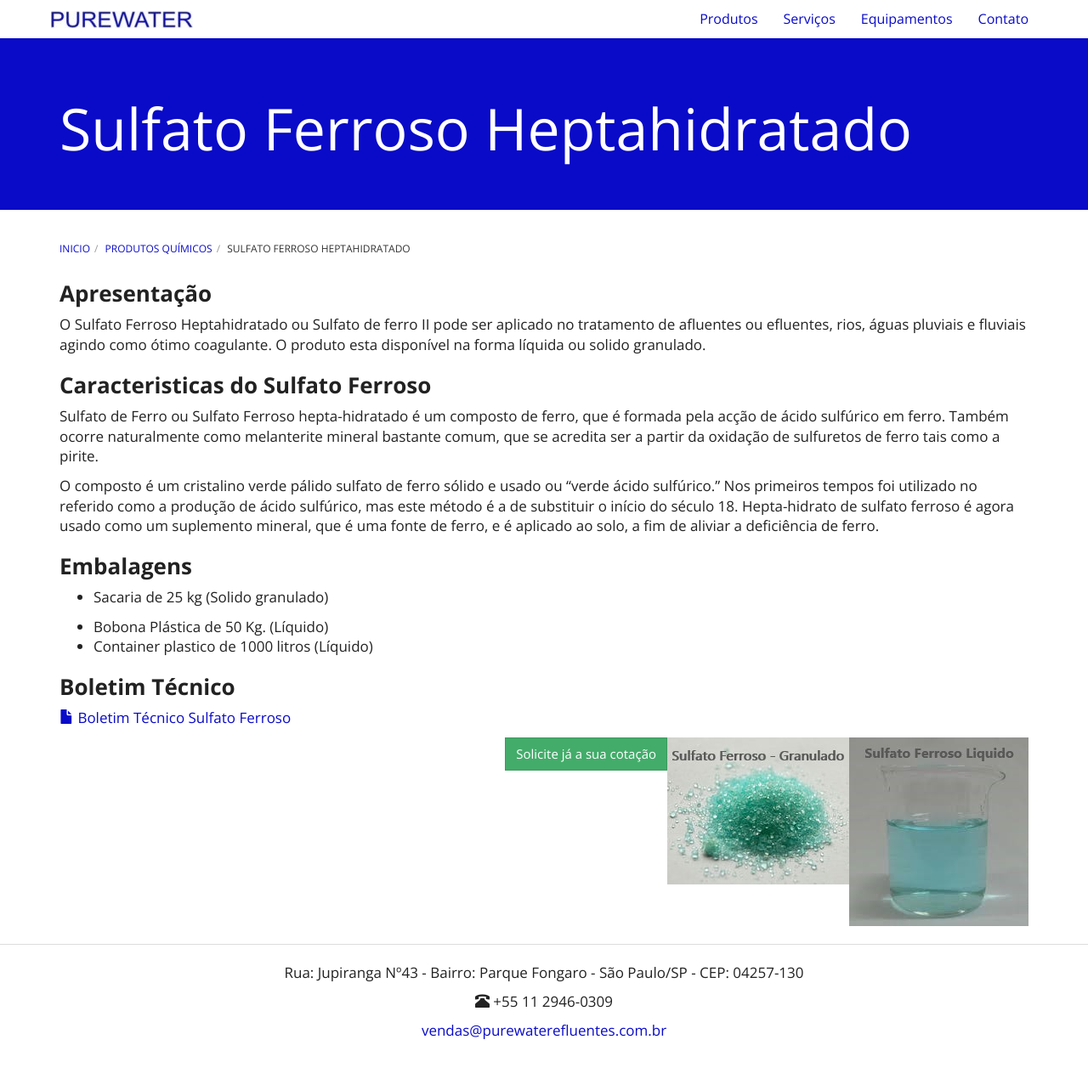
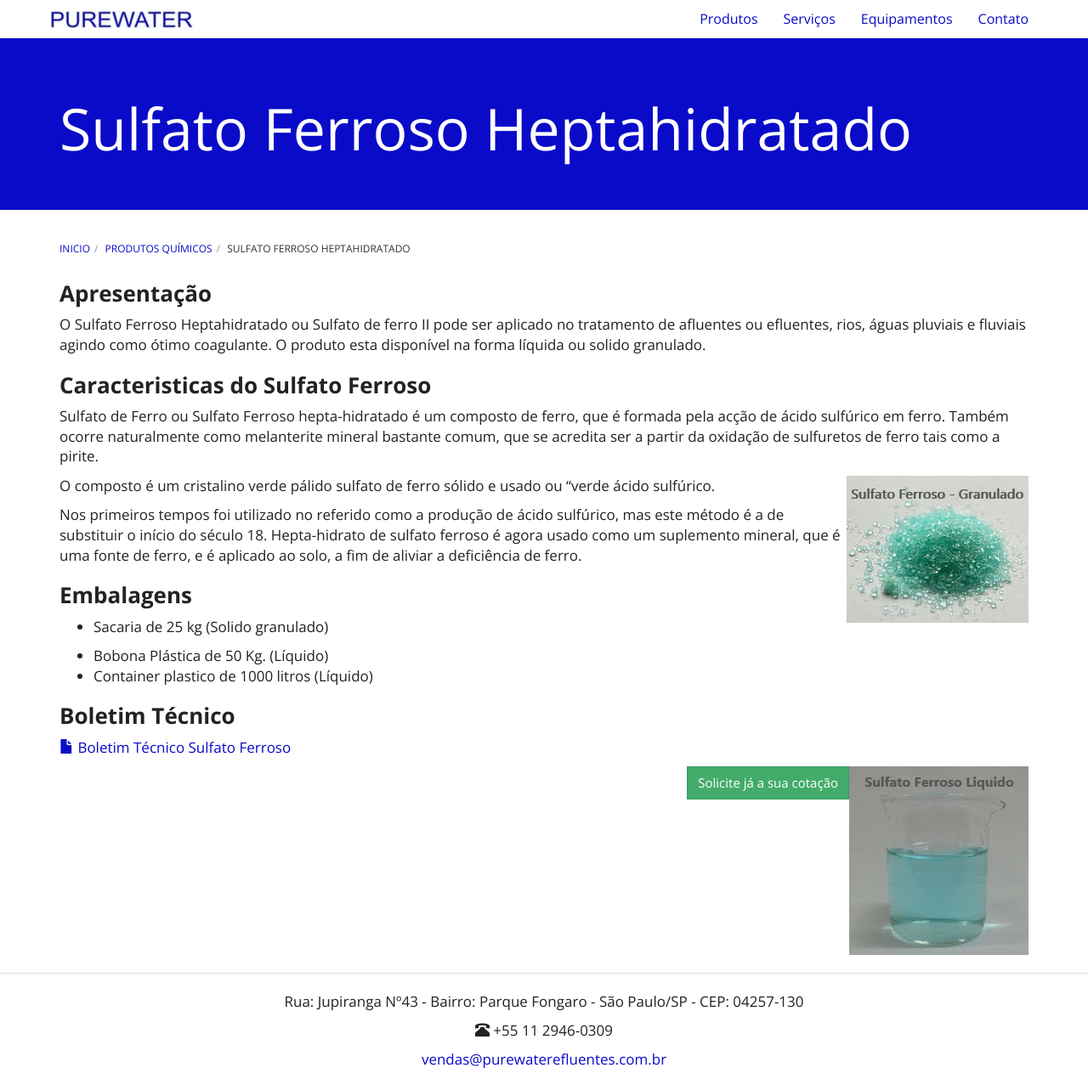
Before and after one commit to purewaterefluentes/purewaterefluentes.github.io, a Jekyll site: the page built from produtos/sulfato-ferroso.md, in a window 1280 px wide and 1270 px high. Shown: the whole window at 85% size. Built offline with Jekyll 4.4.1, drawn with Linux system fonts in a browser that asks for light colours; nearby versions of some CDN libraries; library files that are not in the unit come from our copies.

Commit message:
Update sulfato-ferroso.md

```diff
--- a/produtos/sulfato-ferroso.md
+++ b/produtos/sulfato-ferroso.md
@@ -11,7 +11,10 @@ O produto esta disponível na forma líquida ou solido granulado.
 
 Sulfato de Ferro ou Sulfato Ferroso hepta-hidratado é um composto de ferro, que é formada pela acção de ácido sulfúrico em ferro. Também ocorre naturalmente como melanterite mineral bastante comum, que se acredita ser a partir da oxidação de sulfuretos de ferro tais como a pirite.
 
-O composto é um cristalino verde pálido sulfato de ferro sólido e usado ou "verde ácido sulfúrico." Nos primeiros tempos foi utilizado no referido como a produção de ácido sulfúrico, mas este método é a de substituir o início do século 18. Hepta-hidrato de sulfato ferroso é agora usado como um suplemento mineral, que é uma fonte de ferro, e é aplicado ao solo, a fim de aliviar a deficiência de ferro.
+O composto é um cristalino verde pálido sulfato de ferro sólido e usado ou "verde ácido sulfúrico.
+<img class="img-responsive pull-right" style="max-width: 50%;" src="../../website/images/pequeno/sulfato ferroso heptahidratado.jpg" alt="Sulfato Ferroso">
+
+Nos primeiros tempos foi utilizado no referido como a produção de ácido sulfúrico, mas este método é a de substituir o início do século 18. Hepta-hidrato de sulfato ferroso é agora usado como um suplemento mineral, que é uma fonte de ferro, e é aplicado ao solo, a fim de aliviar a deficiência de ferro.
 
 ### **Embalagens**
 
@@ -28,5 +31,3 @@ O composto é um cristalino verde pálido sulfato de ferro sólido e usado ou "v
 
 
 <img class="img-responsive pull-right" style="max-width: 50%;" src="../../website/images/pequeno/sulfato ferroso hepta liquido.jpg" alt="Sulfato Ferroso liquido">
-
-<img class="img-responsive pull-right" style="max-width: 50%;" src="../../website/images/pequeno/sulfato ferroso heptahidratado.jpg" alt="Sulfato Ferroso">
```
